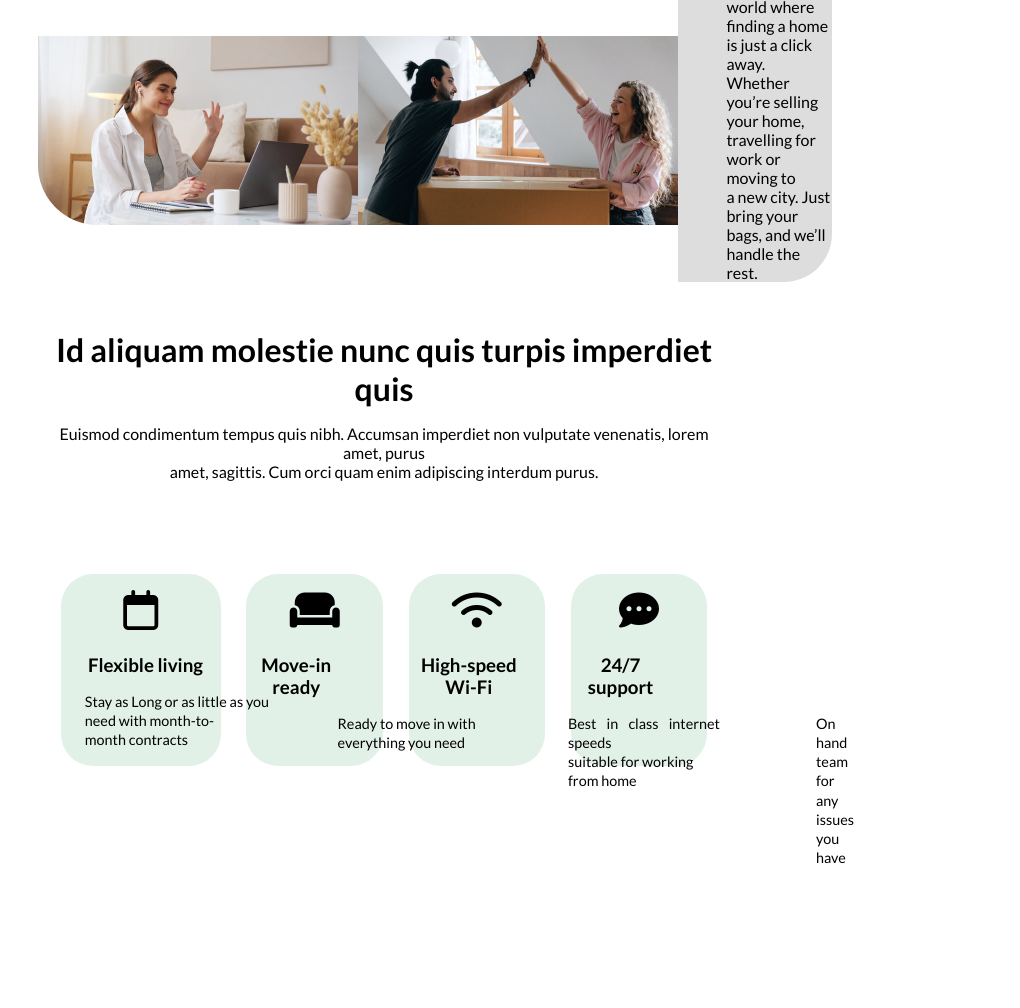
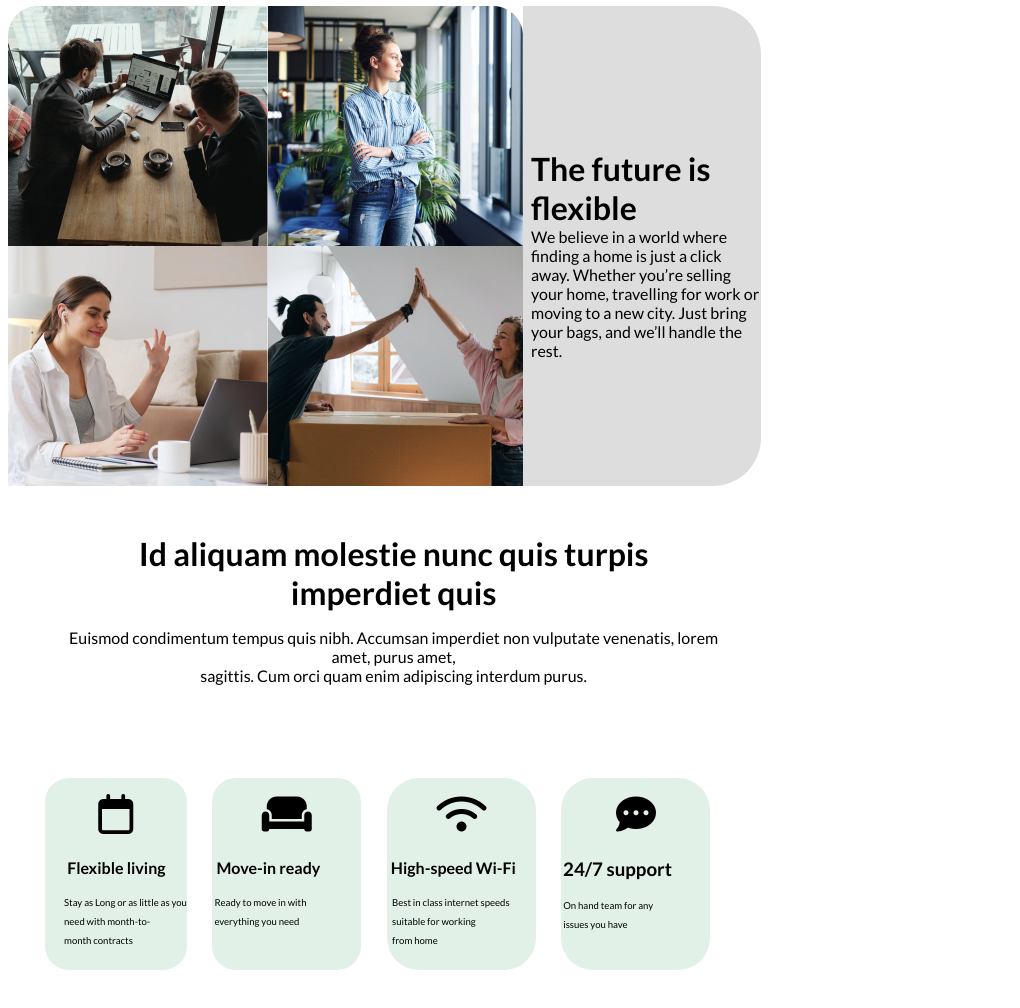
Before and after one commit to ezehgeorge/test, a plain HTML site: page index.html in a window 768 px wide. Shown: the part 970-1978 px from the top of the page, 1020 px wide, since content can reach past the window. Before the commit the page ends 1837 px from the top, so only its background shows below. Drawn offline with Linux system fonts and the light colour scheme.

Commit message:
resposiveness changes

```diff
--- a/index.html
+++ b/index.html
@@ -47,6 +47,13 @@
                 <img src="./images/fourth.png" alt="">
               </div>
 
+              <div class="images-teen">
+                <img src="./images/first 2.png" alt="">
+                <img src="./images/second 2.png" alt="">
+                <img src="./images/third 2.png" alt="">
+                <img src="./images/fourth 2.png" alt="">
+              </div>
+
               <div class="images-child">
                 <img src="./images/first 1.png" alt="">
                 <img src="./images/second 1.png" alt="">
@@ -69,13 +76,22 @@
                    Just bring your bags,
                   and we’ll handle the rest.</p>
               </div>
+
+              <div class="text-tablet">
+                <h1>The future is flexible</h1>
+                <p>We believe in a world where finding a home is just a click away.
+                  Whether you’re selling your home, travelling for work or moving to a new city.
+                   Just bring your bags,
+                  and we’ll handle the rest.</p>
+              </div>
             </div>
           </div>
 
       <div class="feature-container">
-        <h1>Id aliquam molestie nunc quis turpis imperdiet quis</h1>
-        <p>Euismod condimentum tempus quis nibh. Accumsan imperdiet non vulputate venenatis, lorem amet, purus<br> amet,
-          sagittis. Cum orci quam enim adipiscing interdum purus.</p>
+        <h1>Id aliquam molestie nunc quis turpis <br> imperdiet quis</h1>
+        <p>Euismod condimentum tempus quis nibh. Accumsan imperdiet non vulputate venenatis, lorem amet, purus amet,
+         <br> sagittis. Cum orci quam enim adipiscing interdum purus.</p>
+
 
         <div class="feature-container-child">
           <div id="child-one">
--- a/styles.css
+++ b/styles.css
@@ -85,11 +85,19 @@ li a {
   grid-template-columns: 2fr 2fr;
 }
 
+.images-teen {
+  display: none;
+}
+
 .images-child {
   display: none;
 }
 
 .text-mobile {
+  display: none;
+}
+
+.text-tablet {
   display: none;
 }
 
@@ -151,21 +159,30 @@ b {
   margin: 0;
 }
 
+
 .feature-container {
   text-align: center;
-  margin: 3rem;
-  /* margin-left: 10rem; */
+  margin-top: 3rem;
+  width: 90%;
+}
+
+.feature-container h1 {
+  /* width: 120%; */
+  text-align: center;
+  font-size: 3rem;
 }
 
 .feature-container p {
   padding-top: 1rem;
+  /* padding-bottom: 3rem; */
 }
 
 .feature-container-child {
   position: relative;
   display: flex;
   flex-direction: row;
-  padding-top: 5rem;
+  padding-top: 4rem;
+  margin-left: 6rem;
 }
 
 #child-one {
@@ -215,7 +232,7 @@ b {
   text-align: justify;
   line-height: 1.2rem;
   margin: 0;
-  left: 24.1rem;
+  left: 21.1rem;
 }
 #child-two i {
     font-size: 2.5rem;
@@ -241,7 +258,7 @@ b {
   text-align: justify;
   line-height: 1.2rem;
   margin: 0;
-  left: 43rem;
+  left: 38rem;
 }
 
 #child-three i {
@@ -268,7 +285,7 @@ b {
   text-align: justify;
   line-height: 1.2rem;
   margin: 0;
-  left: 64rem;
+  left: 56.6rem;
 }
 
 #child-four i {
@@ -279,9 +296,238 @@ b {
 .hamburg {
   display: none;
 }
+
+/* tablet */
+@media only screen and (min-width: 768px)and (max-width: 834px) {
+  ul {
+      display: none;
+     }
+
+  .logo {
+    background-color: white;
+    width: 100%;
+  }
+
+  #living {
+    width: 10rem;
+    /* position: absolute; */
+    right: 60rem;
+    padding-top: 2.5rem;
+    padding-left: 4rem;
+  }
+
+  .hamburg {
+    position: absolute;
+    display: block;
+    border: none;
+    background-color: white;
+    font-size: 2rem;
+    top: 1.5rem;
+    left: 38rem;
+    padding-top: 2.5rem;
+
+  }
+
+  .container-first-section {
+    position: relative;
+    padding-top: 6rem;
+    margin-top: 2rem;
+    margin-bottom: 4rem;
+    /* height: 65vh; */
+    /* width: 100%; */
+    background-image: url("./images/couple.png");
+  }
+
+  .text-overlay {
+    width: 55%;
+    margin: 0 auto;
+    top: 0.5rem;
+    height: 16rem;
+    right: 14rem;
+  }
+
+  .contain-grid {
+    padding-top: 0;
+    display: flex;
+    flex-direction: row;
+    width: 98%;
+    align-items: center;
+    margin: 0.5rem;
+    margin-top: 0;
+    gap: 0;
+  }
+  .images-teen {
+    display: grid;
+    grid-template-columns: 2fr 2fr;
+  }
+
+  .images {
+    display: none;
+  }
+
+  .images-child {
+    display: none;
+  }
+
+
+  .text {
+    display: none;
+  }
+
+  .text-tablet {
+    display: flex;
+    width: 112%;
+    height: 30rem;
+    justify-content: center;
+    flex-direction: column;
+    background-color: #ddd;
+    padding-left: 0.5rem;
+    border-radius: 0 3rem 3rem 0;
+    padding-top: 1rem;
+    /* text-align: center; */
+  }
+
+  .feature-container {
+    text-align: center;
+    margin: 3rem;
+    width: 90%;
+  }
+
+  .feature-container h1 {
+    /* width: 120%; */
+    text-align: center;
+    font-size: 2rem;
+  }
+
+  .feature-container p {
+    padding-top: 1rem;
+    /* padding-bottom: 3rem; */
+  }
+
+  .feature-container-child {
+    /* position: relative; */
+    right: 3rem;
+    display: flex;
+    flex-direction: row;
+    padding-top: 5rem;
+    margin-left: 2rem;
+    width: 100%;
+  }
+
+  #child-one {
+    margin: 0.8rem;
+    background-color: #e2f1e8;
+    width: 50rem;
+    height: 12rem;
+    padding: 1rem;
+    border-radius: 1.5rem;
+  }
+
+  #child-one h3 {
+    text-align: left;
+    padding-top: 1.5rem;
+    padding-left: 0.4rem;
+    font-size: 1rem;
+  }
+
+  #child-one p {
+    position: absolute;
+    font-size: 0.6rem;
+    text-align: justify;
+    line-height: 1.2rem;
+    margin: 0;
+    left: 2rem;
+  }
+  #child-one i {
+      font-size: 2.5rem;
+  }
+
+  #child-two {
+    background-color: #e2f1e8;
+    width: 65rem;
+    height: 12rem;
+    padding-top: 1rem;
+    border-radius: 1.5rem;
+    margin: 0.8rem;
+  }
+
+  #child-two h3 {
+    padding-top: 1.5rem;
+    padding-right: 2.3rem;
+    font-size: 1rem;
+  }
+
+  #child-two p {
+    position: absolute;
+    font-size: 0.6rem;
+    text-align: justify;
+    line-height: 1.2rem;
+    margin: 0;
+    left: 11.4rem;
+  }
+  #child-two i {
+      font-size: 2.5rem;
+  }
+
+  #child-three {
+    background-color: #e2f1e8;
+    width: 65rem;
+    height: 12rem;
+    padding-top: 1rem;
+    border-radius: 2rem;
+    margin: 0.8rem;
+  }
+
+  #child-three h3 {
+    padding-top: 1.5rem;
+    padding-right: 1rem;
+    font-size: 1rem;
+  }
+
+  #child-three p {
+    position: absolute;
+    font-size: 0.6rem;
+    text-align: justify;
+    line-height: 1.2rem;
+    margin: 0;
+    left: 22.5rem;
+  }
+
+  #child-three i {
+      font-size: 2.5rem;
+  }
+
+  #child-four {
+    background-color: #e2f1e8;
+    width: 65rem;
+    height: 12rem;
+    padding-top: 1rem;
+    border-radius: 2rem;
+    margin: 0.8rem;
+  }
+
+  #child-four h3 {
+    padding-top: 1.5rem;
+    padding-right: 2.3rem;
+  }
+
+  #child-four p {
+    position: absolute;
+    font-size: 0.6rem;
+    text-align: justify;
+    line-height: 1.2rem;
+    margin: 0;
+    left: 33.2rem;
+  }
+
+  #child-four i {
+      font-size: 2.5rem;
+  }
+}
+
 /* media qureies for mobile responsive */
 
-@media only screen and (min-width: 320px) and (max-width: 568px) {
+@media only screen and (min-width: 320px) and (max-width: 425px) {
   ul {
     display: none;
   }
@@ -304,12 +550,18 @@ b {
     background-color: white;
     font-size: 2rem;
     top: 1.5rem;
-    left: 21rem;
+    left: 23rem;
   }
+
 
   .container-first-section {
     position: relative;
+    background-size: cover;
+    background-position: center;
     background-image: url("./images/couples.png");
+    height: 135vh;
+    width: 100%;
+
   }
 
   .text-overlay {
@@ -323,6 +575,7 @@ b {
   .contain-grid {
     position: relative;
     display: grid;
+    left: 1.4rem;
   }
   .images-child {
     display: grid;
@@ -333,7 +586,16 @@ b {
   .images {
     display: none;
   }
+
+  .images-teen {
+    display: none;
+  }
+
   .text {
+    display: none;
+  }
+
+  .text-tablet {
     display: none;
   }
 
@@ -347,6 +609,7 @@ b {
     border-radius: 0rem 0rem 1.5rem 1.5rem;
     top: 23rem;
   }
+
   .text-mobile p {
     padding-top: 0.7rem;
     line-height: 1.5rem;
@@ -367,12 +630,20 @@ b {
     top: 18rem;
   }
 
+  .feature-container h1 {
+    font-size: 1.5rem;
+  }
+
+  .feature-container p {
+    font-size: 0.9rem;
+  }
+
   .feature-container-child {
     position: relative;
     display: flex;
     flex-direction: column;
     padding-top: 5rem;
-    right: 1.6rem;
+    right: 7.6rem;
     font-size: 1.3rem;
     color: #181a18;
   }
@@ -380,7 +651,7 @@ b {
   #child-one {
     margin: 0.8rem;
     background-color: #e2f1e8;
-    width: 22rem;
+    width: 24rem;
     height: 13rem;
     padding-top: 3rem;
     border-radius: 2rem;
@@ -407,7 +678,7 @@ b {
 
   #child-two {
     background-color: #e2f1e8;
-    width: 22rem;
+    width: 24rem;
     height: 13rem;
     padding-top: 3rem;
     border-radius: 2rem;
@@ -415,7 +686,7 @@ b {
 
   #child-two h3 {
     padding-top: 1.5rem;
-    margin-right: 5.5rem;
+    margin-right: 7.5rem;
   }
 
   #child-two p {
@@ -435,7 +706,7 @@ b {
 
   #child-three {
     background-color: #e2f1e8;
-    width: 22rem;
+    width: 24rem;
     height: 13rem;
     padding-top: 3rem;
     border-radius: 2rem;
@@ -444,7 +715,7 @@ b {
 
   #child-three h3 {
     padding-top: 1.5rem;
-    margin-right: 3.9rem;
+    margin-right: 5.9rem;
   }
 
   #child-three p {
@@ -463,7 +734,7 @@ b {
 
   #child-four {
     background-color: #e2f1e8;
-    width: 22rem;
+    width: 24rem;
     height: 13rem;
     padding-top: 3rem;
     border-radius: 2rem;
@@ -472,7 +743,7 @@ b {
 
   #child-four h3 {
     padding-top: 1.5rem;
-    margin-right: 7rem;
+    margin-right: 9rem;
   }
 
   #child-four p {
@@ -491,201 +762,3 @@ b {
   }
 
 }
-
-/* tablet */
-@media only screen and (min-width: 411px) and (max-width: 800px) {
-  ul {
-      display: none;
-     }
-  .hamburger {
-      display: block;
-  }
-
-  .logo {
-    background-color: white;
-    width: 100%;
-  }
-
-  #living {
-    width: 10rem;
-    position: absolute;
-    right: 60rem;
-    padding-top: 2.5rem;
-    padding-left: 4rem;
-  }
-
-  .hamburg {
-    position: absolute;
-    display: block;
-    border: none;
-    background-color: white;
-    font-size: 2rem;
-    top: 1.5rem;
-    left: 62rem;
-    padding-top: 2.5rem;
-
-  }
-
-  .container-first-section {
-    position: relative;
-    padding-top: 13rem;
-    margin: 5rem;
-    height: 65vh;
-    background-image: url("./images/couple.png");
-  }
-
-  .text-overlay {
-    width: 35%;
-    margin: 0 auto;
-    top: 0.5rem;
-    height: 16rem;
-    right: 29rem;
-  }
-
-  .contain-grid {
-    padding-top: 0;
-    display: flex;
-    width: 90%;
-    margin: 0 auto;
-    margin-top: 0;
-    gap: 0;
-  }
-  .images {
-    display: grid;
-    grid-template-columns: 2fr 2fr;
-  }
-
-  .images-child {
-    display: none;
-  }
-
-  .text {
-    display: flex;
-    width: 50%;
-    justify-content: center;
-    flex-direction: column;
-    background-color: #ddd;
-    padding-left: 3rem;
-    border-radius: 0 3rem 3rem 0;
-    padding-top: 1rem;
-  }
-
-  .feature-container {
-    text-align: center;
-    margin: 3rem;
-  }
-
-  .feature-container-child {
-    position: relative;
-    display: flex;
-    flex-direction: row;
-    padding-top: 5rem;
-  }
-
-  #child-one {
-    margin: 0.8rem;
-    background-color: #e2f1e8;
-    width: 32rem;
-    height: 12rem;
-    padding: 1rem;
-    border-radius: 2rem;
-  }
-
-  #child-one h3 {
-    text-align: left;
-    padding-top: 1.5rem;
-    padding-left: 0.7rem;
-  }
-
-  #child-one p {
-    position: absolute;
-    font-size: 0.9rem;
-    text-align: justify;
-    line-height: 1.2rem;
-    margin: 0;
-    left: 2.3rem;
-  }
-  #child-one i {
-      font-size: 2.5rem;
-  }
-
-  #child-two {
-    background-color: #e2f1e8;
-    width: 32rem;
-    height: 12rem;
-    padding-top: 1rem;
-    border-radius: 2rem;
-    margin: 0.8rem;
-  }
-
-  #child-two h3 {
-    padding-top: 1.5rem;
-    padding-right: 2.3rem;
-  }
-
-  #child-two p {
-    position: absolute;
-    font-size: 0.9rem;
-    text-align: justify;
-    line-height: 1.2rem;
-    margin: 0;
-    left: 18.1rem;
-  }
-  #child-two i {
-      font-size: 2.5rem;
-  }
-
-  #child-three {
-    background-color: #e2f1e8;
-    width: 32rem;
-    height: 12rem;
-    padding-top: 1rem;
-    border-radius: 2rem;
-    margin: 0.8rem;
-  }
-
-  #child-three h3 {
-    padding-top: 1.5rem;
-    padding-right: 1rem;
-  }
-
-  #child-three p {
-    position: absolute;
-    font-size: 0.9rem;
-    text-align: justify;
-    line-height: 1.2rem;
-    margin: 0;
-    left: 32.5rem;
-  }
-
-  #child-three i {
-      font-size: 2.5rem;
-  }
-
-  #child-four {
-    background-color: #e2f1e8;
-    width: 32rem;
-    height: 12rem;
-    padding-top: 1rem;
-    border-radius: 2rem;
-    margin: 0.8rem;
-  }
-
-  #child-four h3 {
-    padding-top: 1.5rem;
-    padding-right: 2.3rem;
-  }
-
-  #child-four p {
-    position: absolute;
-    font-size: 0.9rem;
-    text-align: justify;
-    line-height: 1.2rem;
-    margin: 0;
-    left: 48rem;
-  }
-
-  #child-four i {
-      font-size: 2.5rem;
-  }
-}
```
Also changed, not shown: images/first 2.png (added), images/fourth 2.png (added), images/second 2.png (added), images/third 2.png (added).
